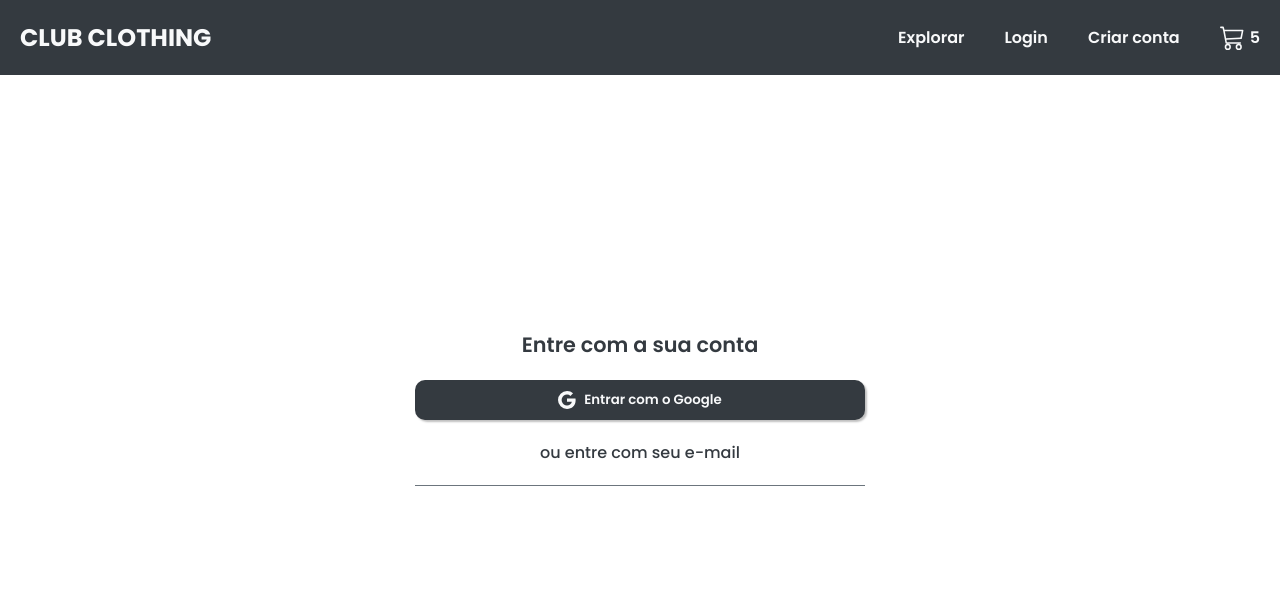
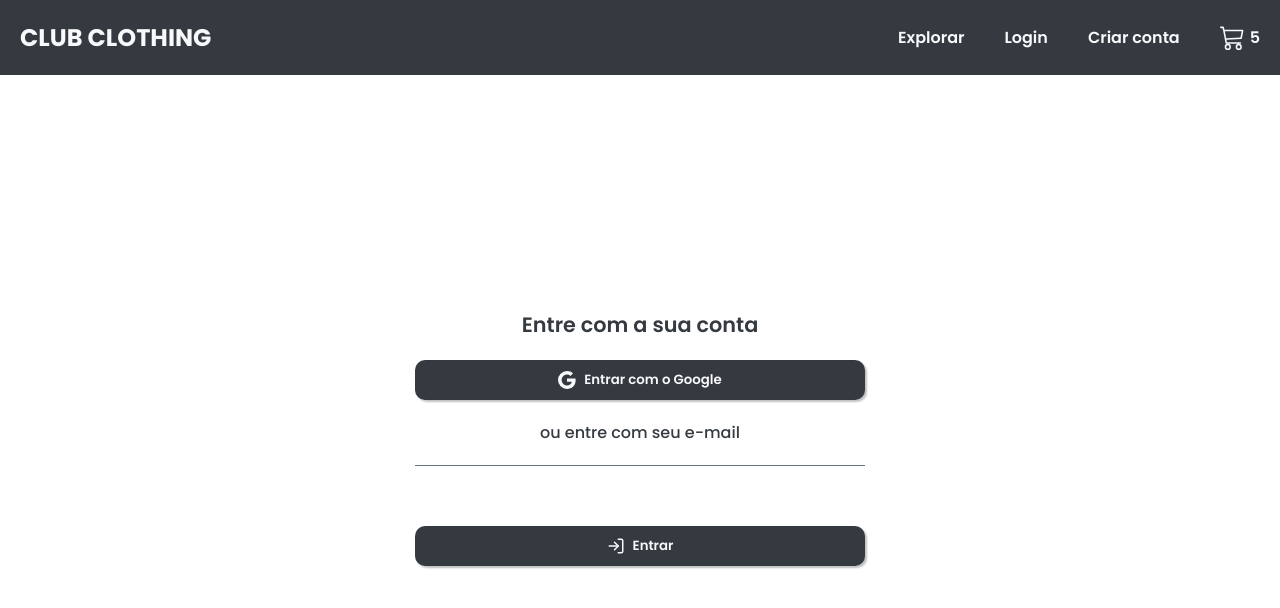
Before and after one commit to oMatheus-Farias/appclubclothing-ecommerce, a React (Create React App) app: page /login in a window 1280 px wide. Shown: the top 608 px of the page. Built offline with nearby package versions, Linux system fonts and the light colour scheme.

Commit message:
feat: add Custom Button to Login Page

```diff
--- a/src/page/login/login.page.tsx
+++ b/src/page/login/login.page.tsx
@@ -9,6 +9,7 @@
 } from './login.styles'
 
 import { BsGoogle } from 'react-icons/bs'
+import { FiLogIn } from 'react-icons/fi'
 
 const LoginPage = () => {
   return (
@@ -28,7 +29,7 @@
           <LoginInputContainer>{/* Email Input */}</LoginInputContainer>
           <LoginInputContainer>{/* Password Input */}</LoginInputContainer>
 
-          {/* Button */}
+          <CustomButton startIcon={<FiLogIn size={18} />}>Entrar</CustomButton>
         </LoginContent>
       </LoginContainer>
     </>
```
